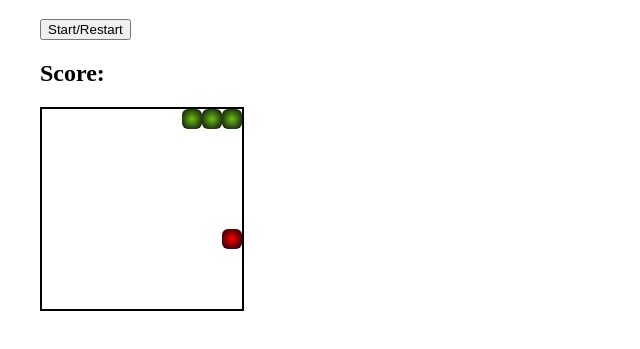
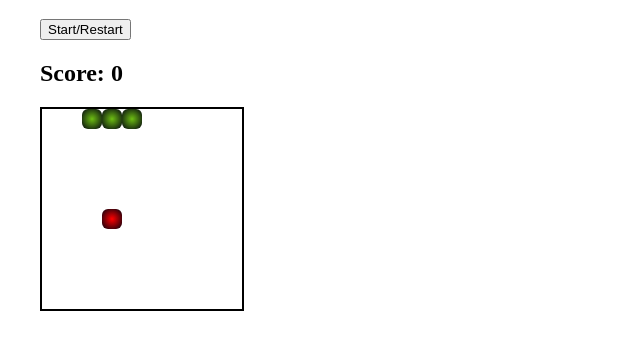
Before and after one commit to CrisDesco88/snake_game, a plain HTML site: page index.html in a window 1280 px wide. Both pictures are taken after a click on the button "Start/Restart". Shown: the part 101-450 px from the top of the page, without its empty margins (0-640 px from the left). Drawn offline with Linux system fonts and the light colour scheme.

Commit message:
Añadida logica del start/restart button

```diff
--- a/index.html
+++ b/index.html
@@ -12,7 +12,7 @@
 
     <button id="start">Start/Restart</button>
 
-    <h2>Score: <span id="score"></span></h2>
+    <h2>Score: <span id="score">0</span></h2>
 
     <div class="grid">
 
--- a/index.js
+++ b/index.js
@@ -8,6 +8,9 @@ let direction = 1;
 const width = 10;
 let appleIndex = 0;
 let score = 0;
+let intervalTime = 1000;
+let speed = 0.9;
+let timerId = 0;
 
 function createGrid () {
     for(let i = 0; i < width*width; i++) {
@@ -20,6 +23,22 @@ function createGrid () {
  createGrid();
 
  currentSnake.forEach(index => squares[index].classList.add('snake'));
+
+
+ function startGame() {
+    currentSnake.forEach(index => squares[index].classList.remove('snake'));
+    squares[appleIndex].classList.remove('apples');
+    clearInterval(timerId);
+    currentSnake = [2,1,0];
+    direction = 1;
+    score = 0;
+    scoreDisplay.textContent = score;
+    intervalTime = 1000;
+    speed = 0.9;
+    generateApples();
+    currentSnake.forEach(index => squares[index].classList.add('snake'));
+    timerId = setInterval(move, intervalTime);
+ }
 
  function move() {
      if (
@@ -43,13 +62,11 @@ function createGrid () {
          generateApples();
          score += 10;
          scoreDisplay.textContent = score;
-
+         clearInterval(timerId);
+         intervalTime *= speed;
+         timerId = setInterval(move, intervalTime);
      }
  }
-
- move();
-
-let timerId = setInterval(move, 1000);
 
 function generateApples () {
     do {
@@ -64,18 +81,15 @@ generateApples();
 
  function control (e) {
      if (e.keyCode === 39) {                   // 39 is right arrow
-         console.log("you're going right")
          direction = 1;
      } else if (e.keyCode === 37){             // 37 is for the left arrow
-        console.log("you're going left")
         direction = -1;
      } else if (e.keyCode === 38){             // 38 is for the up arrow
-        console.log("you're going up")
         direction = -width;
      } else if (e.keyCode === 40){             // 40 is for the down arrow
-        console.log("you're going down")
         direction = +width;
      }
  }
 
- document.addEventListener('keydown', control)
+ document.addEventListener('keydown', control);
+ startBtn.addEventListener('click', startGame);
```
